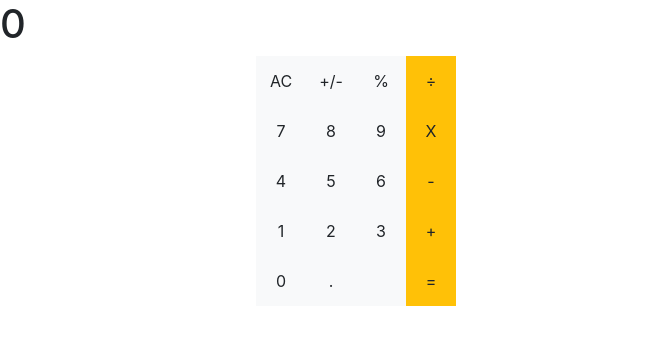
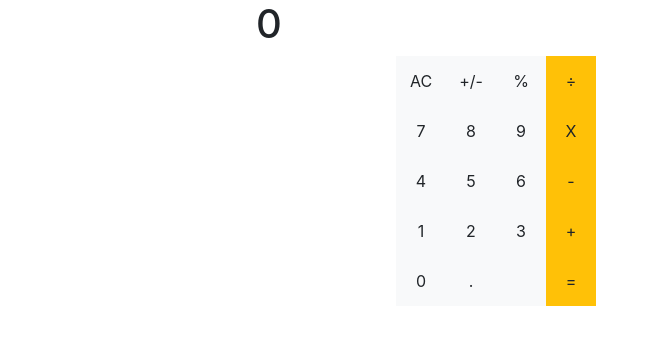
Before and after one commit to Lidya1234/calculator, a React (Create React App) app: page / in a window 1280 px wide. Shown: the top 344 px of the page, without its empty margins (0-657 px from the left). Built offline with nearby package versions, Linux system fonts and the light colour scheme.

Commit message:
Add style to app.js

```diff
--- a/src/components/App.js
+++ b/src/components/App.js
@@ -1,6 +1,7 @@
 import react from 'react';
 import '../App.css';
 import '../style.css';
+import * as styles from '../style.module.css';
 import ButtonPanel from './ButtonPanel';
 import Display from './Display';
 import 'bootstrap/dist/css/bootstrap.min.css';
@@ -28,9 +29,10 @@ class App extends react.Component {
 
       return (
         <>
-
-          <Display total={total} next={next} operation={operation} />
-          <ButtonPanel clickHandler={this.handleClick} />
+          <div className={styles.app}>
+            <Display total={total} next={next} operation={operation} />
+            <ButtonPanel clickHandler={this.handleClick} />
+          </div>
         </>
       );
     }
```
